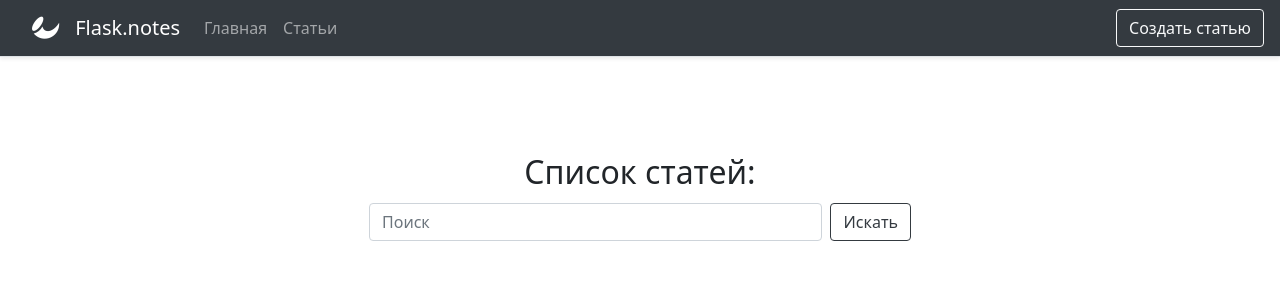
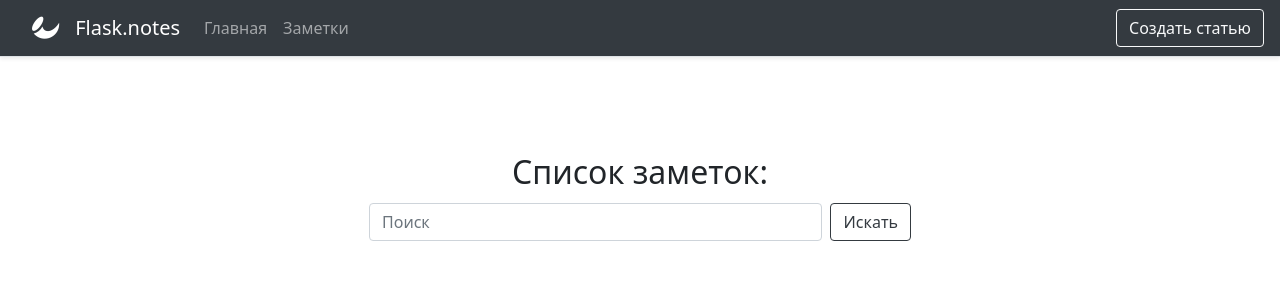
Before and after one commit to Petrakan/petrakan-flask-app, a Flask app: page /articles in a window 1280 px wide. Shown: the top 300 px of the page. Run offline with Flask 2, Linux system fonts and the light colour scheme; data comes from the database, SQL or seed files in the repository; some libraries are stand-ins or nearby versions.

Commit message:
last commit

```diff
--- a/templates/articles.html
+++ b/templates/articles.html
@@ -6,7 +6,7 @@
 <section class="py-5 text-center container">
     <div class="row py-lg-5">
       <div class="col-lg-6 col-md-8 mx-auto">
-        <h2 class="font-weight-light">Список статей:</h1>
+        <h2 class="font-weight-light">Список заметок:</h1>
         <form class="d-flex my-2 my-lg-0 pt-1">
           <input class="form-control mr-sm-2" type="search" placeholder="Поиск" aria-label="Search">
           <button class="btn btn-outline-dark my-2 my-sm-0" type="submit">Искать</button>
--- a/templates/base.html
+++ b/templates/base.html
@@ -21,7 +21,7 @@
             <a class="nav-link" href="/home">Главная<span class="sr-only">(current)</span></a>
           </li>
           <li class="nav-item">
-            <a class="nav-link" href="/articles">Статьи</a>
+            <a class="nav-link" href="/articles">Заметки</a>
           </li>
           <!-- <li class="nav-item"> -->
             <!-- <a class="nav-link" href="/about">О нас</a> -->
```
